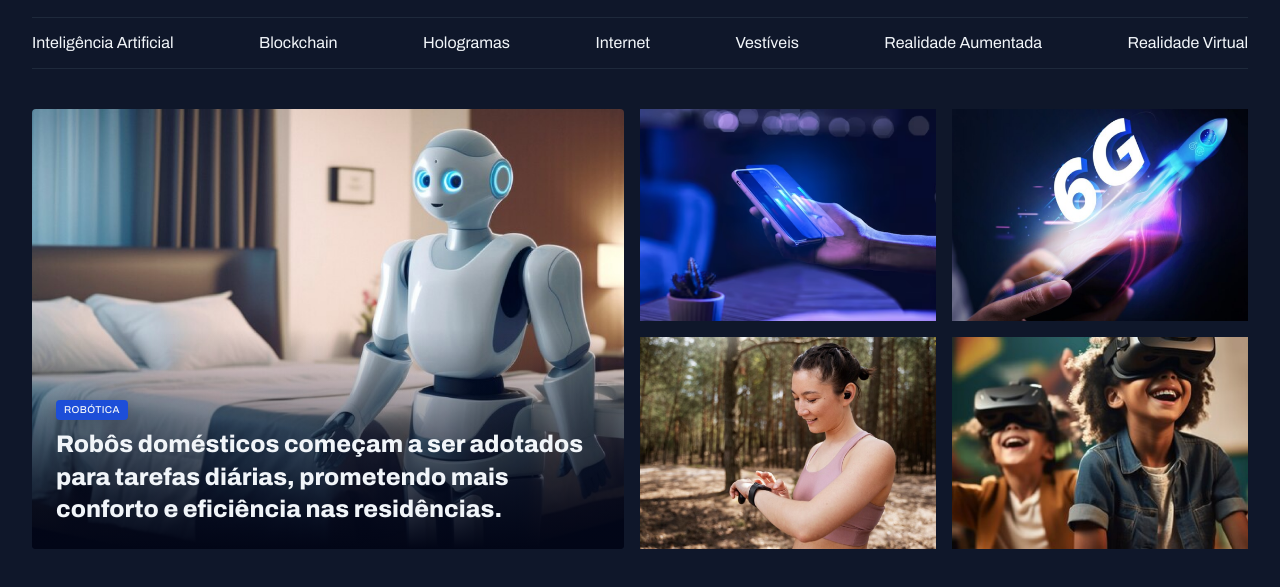
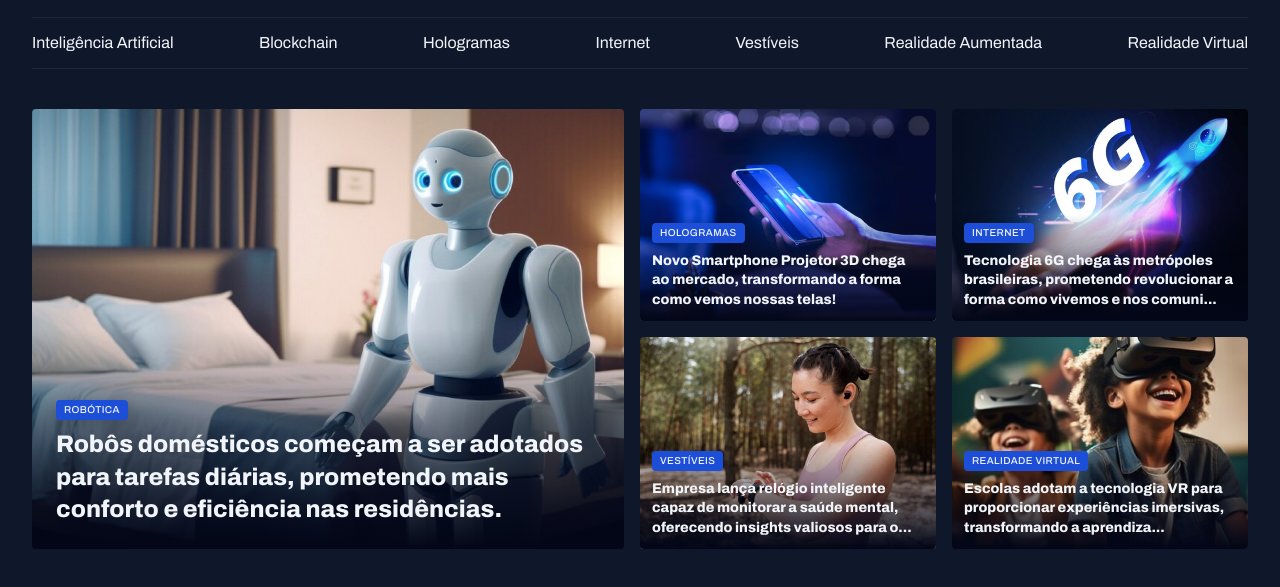
Before and after one commit to lins-dev/news-portal-site, a plain HTML site: page index.html in a window 1280 px wide. Shown: the part 55-642 px from the top of the page. Drawn offline with Linux system fonts and the light colour scheme.

Commit message:
feat: finalizing section featured

```diff
--- a/index.html
+++ b/index.html
@@ -41,7 +41,7 @@
     <main class="grid container">
         <section id="featured" class="grid grid-flow-col gap-16">
             <figure class="card">
-                <img src="./assets/images/Image 01.png" alt="">
+                <img src="./assets/images/Image 01.png" alt="Robôs domésticos começam a ser adotados para tarefas diárias, prometendo mais conforto e eficiência nas residências.">
                 <figcaption>
                     <span class="content-tag">robótica</span>
                     <h2 class="text-2xl">
@@ -50,10 +50,42 @@
                 </figcaption>
             </figure>
             <div class="grid grid-cols-2 gap-16">
-                <div><img src="./assets/images/Image 02.png" alt=""></div>
-                <div><img src="./assets/images/Image 03.png" alt=""></div>
-                <div><img src="./assets/images/Image 04.png" alt=""></div>
-                <div><img src="./assets/images/Image 05.png" alt=""></div>
+                <figure class="card">
+                    <img src="./assets/images/Image 02.png" alt="Novo Smartphone Projetor 3D chega ao mercado, transformando a forma como vemos nossas telas!">
+                    <figcaption>
+                        <span class="content-tag">hologramas</span>
+                        <h2 class="text-lg">
+                            Novo Smartphone Projetor 3D chega ao mercado, transformando a forma como vemos nossas telas!
+                        </h2>
+                    </figcaption>
+                </figure>
+                <figure class="card">
+                    <img src="./assets/images/Image 03.png" alt="Tecnologia 6G chega às metrópoles brasileiras, prometendo revolucionar a forma como vivemos e nos comunicamos.">
+                    <figcaption>
+                        <span class="content-tag">internet</span>
+                        <h2 class="text-lg">
+                            Tecnologia 6G chega às metrópoles brasileiras, prometendo revolucionar a forma como vivemos e nos comuni...
+                        </h2>
+                    </figcaption>
+                </figure>
+                <figure class="card">
+                    <img src="./assets/images/Image 04.png" alt="Empresa lança relógio inteligente capaz de monitorar a saúde mental, oferecendo insights valiosos para o bem-estar pessoal.">
+                    <figcaption>
+                        <span class="content-tag">vestíveis</span>
+                        <h2 class="text-lg">
+                            Empresa lança relógio inteligente capaz de monitorar a saúde mental, oferecendo insights valiosos para o...
+                        </h2>
+                    </figcaption>
+                </figure>
+                <figure class="card">
+                    <img src="./assets/images/Image 05.png" alt="Escolas adotam a tecnologia VR para proporcionar experiências imersivas, transformando a aprendizagem tradicional.">
+                    <figcaption>
+                        <span class="content-tag">realidade virtual</span>
+                        <h2 class="text-lg">
+                            Escolas adotam a tecnologia VR para proporcionar experiências imersivas, transformando a aprendiza...
+                        </h2>
+                    </figcaption>
+                </figure>
             </div>
         </section>
     </main>
--- a/styles/sections.css
+++ b/styles/sections.css
@@ -29,5 +29,9 @@
         h2 {
             margin-top: 8px;
         }
+
+        &:has(.text-lg) {
+            padding: 12px;
+        }
     }
 }
```
